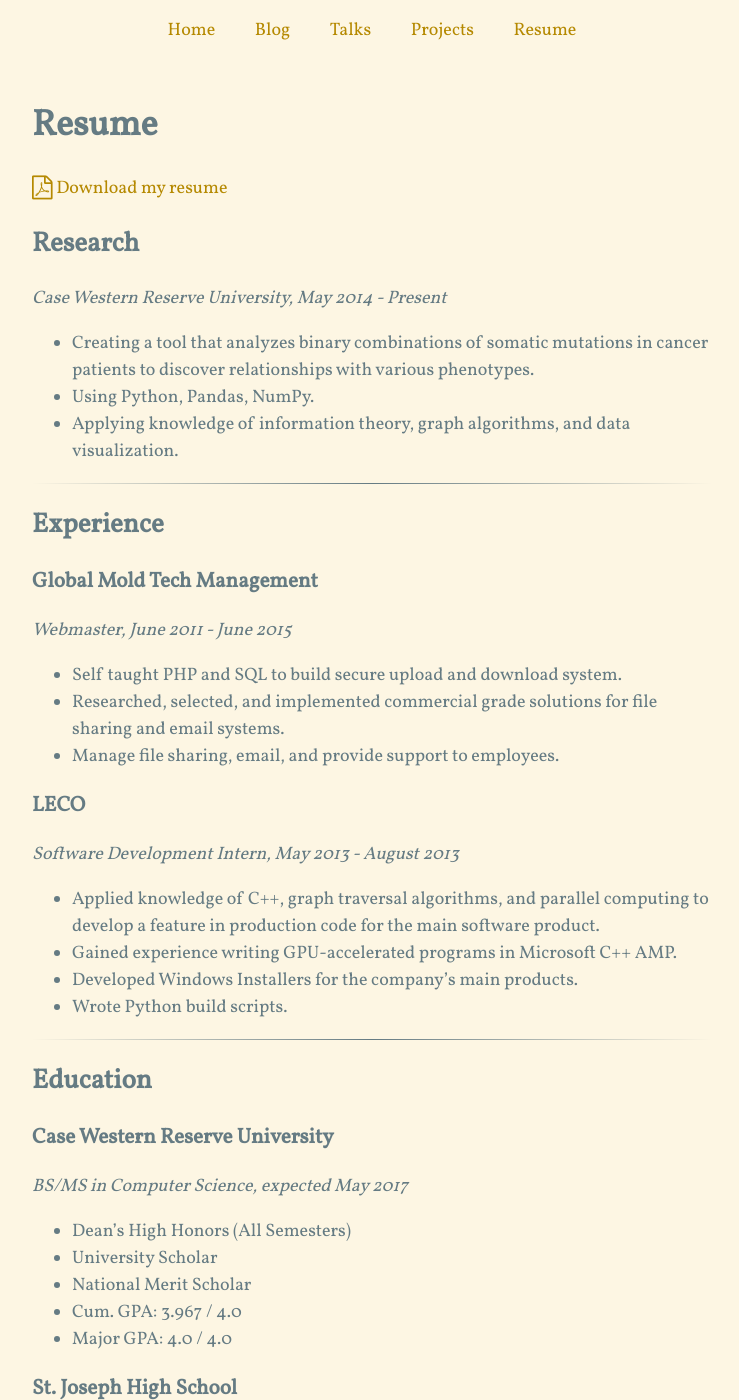
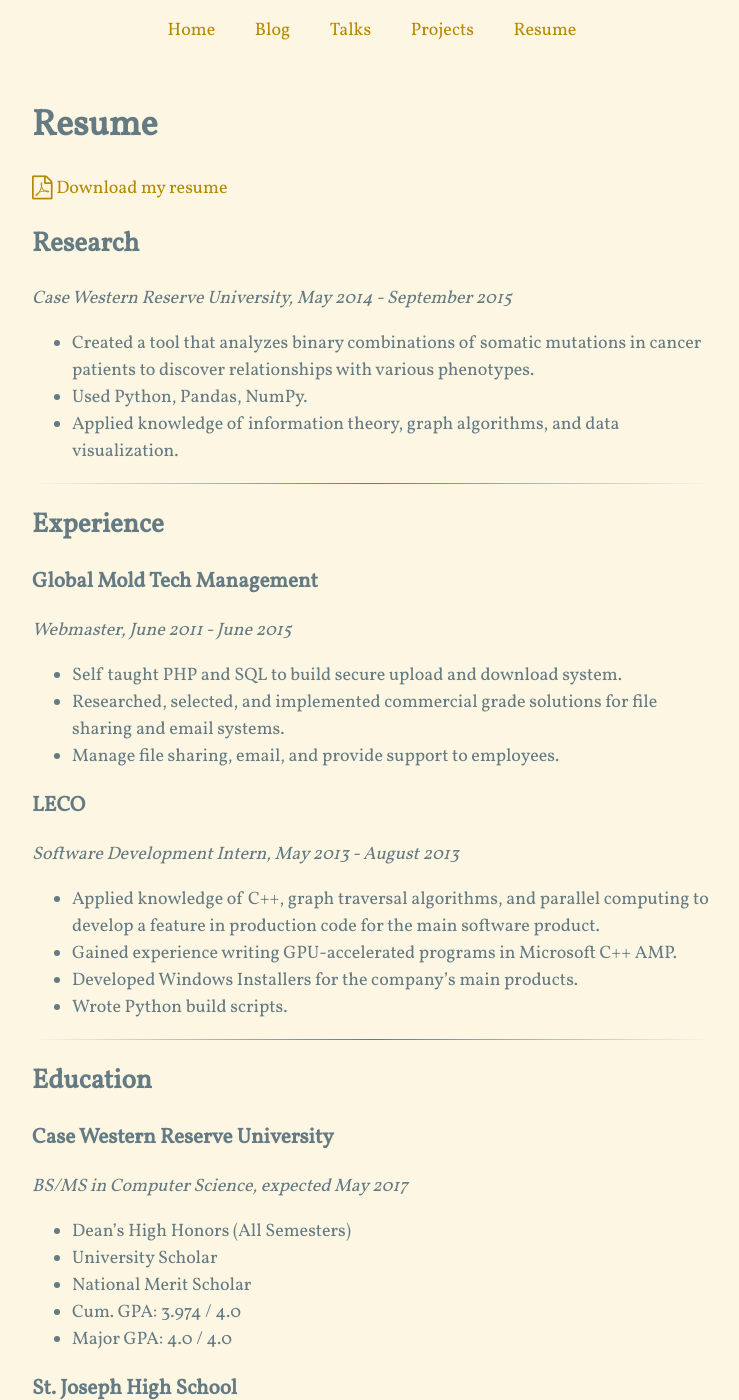
Before and after one commit to brenns10/brennan.io, a Jekyll site: the page built from resume.md, in a window 1280 px wide and 1400 px high. Shown: the whole window, without its empty margins (268-1007 px from the left). Built offline with Jekyll 4.4.1, drawn with Linux system fonts in a browser that asks for light colours; nearby versions of some CDN libraries; comment, search, counter and statistics services are not loaded; some of the changed text lies outside the part shown.

Commit message:
Update Resume.

```diff
--- a/resume.md
+++ b/resume.md
@@ -10,12 +10,12 @@
 
 Research
 ---------
-*Case Western Reserve University, May 2014 - Present*
+*Case Western Reserve University, May 2014 - September 2015*
 
-* Creating a tool that analyzes binary combinations of somatic mutations in
+* Created a tool that analyzes binary combinations of somatic mutations in
   cancer patients to discover relationships with various phenotypes.
-* Using Python, Pandas, NumPy.
-* Applying knowledge of information theory, graph algorithms, and data
+* Used Python, Pandas, NumPy.
+* Applied knowledge of information theory, graph algorithms, and data
   visualization.
 
 <hr>
@@ -51,7 +51,7 @@
 * Dean's High Honors (All Semesters)
 * University Scholar
 * National Merit Scholar
-* Cum. GPA: 3.967 / 4.0
+* Cum. GPA: 3.974 / 4.0
 * Major GPA: 4.0 / 4.0
 
 ### St. Joseph High School
@@ -116,19 +117,15 @@
 
 <hr>
 
-Awards
-------
+Awards & Honors
+---------------
 
+* 2016 - Jennings Award for excellence in Computer Engineering and Science
+* 2015 - EECS Research Award
+* 2014 - Eta Kappa Nu EECS Honor Society
 * 2013 - Case Alumni Association Scholarship
+* 2013 - Tau Beta Pi Engineering Honor Society
 * 2012 - Case Western Reserve University Scholar
 * 2012 - National Merit Scholar
 * 2012 - National AP Scholar
-
-<hr>
-
-Societies
----------
-
-* 2014 - IEEE-Eta Kappa Nu EECS Honor Society
-* 2013 - Tau Beta Pi Engineering Honor Society
 * 2010 - National Honor Society
```
Also changed, not shown: other parts of resume.md (+5 -4 lines).
